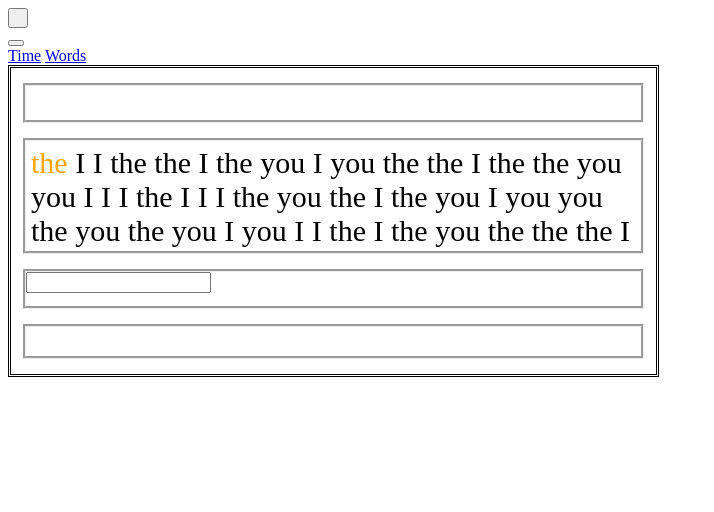
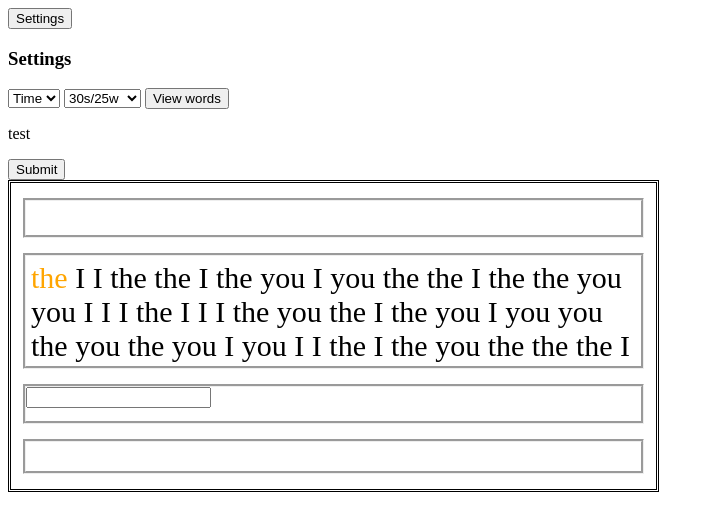
Before and after one commit to leon0241/typings, a plain HTML site: page index.html in a window 1280 px wide. Shown: the whole page, without its empty margins (0-714 px from the left). Drawn offline with Linux system fonts and the light colour scheme.

Commit message:
setting buttons working

```diff
--- a/game.js
+++ b/game.js
@@ -51,7 +51,7 @@ class GameSettings {
     switch (switcher) {
       // Time(30s, 60s, 120s)
       case "00": {
-        output = 5;
+        output = 30;
         break;
       }
       case "01": {
@@ -65,7 +65,7 @@ class GameSettings {
 
       // Words(25 words, 50 words, 100 words)
       case "10": {
-        output = 5;
+        output = 25;
         break;
       }
       case "11": {
@@ -167,7 +167,6 @@ class UserGame extends GameSettings {
     let newDifficulty = y;
     this._type = newType;
     this._difficulty = newDifficulty;
-    console.log(this._type, this._difficulty)
   }
 
   // Creates an array of 30 with random words
@@ -385,6 +384,7 @@ class GameFunctions extends UserGame {
     gameTypingField.value = "";
 
     //
+    console.log(typeof(this._type))
     if (this._type === 1) {
       DOMFunctions.changeGameProgress(this.getCalculatedDifficulty() - this._userWordCount);
     }
@@ -446,6 +446,7 @@ class DOMManipulation {
   // Shows the words on screen and sets starting word as highlight
   showArray(gameWords) {
     let area = this._area;
+    area.innerHTML = "";
     // TODO: rename area
     // Creates new spans with text from gamewords[]
     // Repeats 50 times for some overflow
@@ -537,10 +538,12 @@ DOMFunctions.showArray(Game.gameWords);
 
 function newGame(that) {
   let type = that.test_type.value;
+  type = parseInt(type, 10)
   let length = that.test_length.value;
-  alert(type)
+  length = parseInt(length, 10)
 
   Game.editGameData(type, length);
+  Game.initialiseArray()
   DOMFunctions.showArray(Game.gameWords);
 }
 
@@ -548,7 +551,9 @@ function newGame(that) {
 // On mouse click on typing field
 gameTypingField.onclick = () => {
   // Sets condition to true so if a key is pressed the game will start
-  clicked = true;
+  if (inGame === false) {
+    clicked = true;
+  }
 }
 
 // On character pressed in the typing field
--- a/index.html
+++ b/index.html
@@ -3,23 +3,56 @@
   <head>
     <meta charset="utf-8">
     <title>typings</title>
-    <link rel="stylesheet/less" type="text/css" href="styles.less" />
-    <script src="less.js" ></script>
+    <link rel="stylesheet" type="text/css" href="styles.css"/>
   </head>
   <body>
-    <div class="settings">
-      <button id="settingsButton" type="button" name="button"></button>
-    </div>
-    <div class="typeDropdown">
-      <button onclick="dropdownMenu()" type="button" name="button"></button>
-      <div class="dropdownContent">
-        <a href="#">Time</a>
-        <a href="#">Words</a>
+
+    <button id="settingsButton">Settings</button>
+    <nav>
+      <form name="settingsForm" onsubmit="newGame(this);return false">
+        <header>
+          <h3>Settings</h3>
+        </header>
+
+        <section>
+          <select name="test_type" id="test_type">
+            <option value="0">Time</option>
+            <option value="1">Text</option>
+          </select>
+
+          <select name="test_length" id="test_length">
+            <option value="0">30s/25w</option>
+            <option value="1">1m/50w</option>
+            <option value="2">2m/100w</option>
+          </select>
+
+          <button id="openModal">View words</button>
+
+          <div id="wordModal" class="modal">
+            <div class="modal_content">
+              <p>test</p>
+            </div>
+          </div>
+
+          <button id="submitButton" type="submit">Submit</button>
+        </section>
+      </form>
+    </nav>
+
+    <main>
+      <div class="gameContainer">
+
       </div>
-    </div>
-    <div class="gameContainer">
+    </main>
 
-    </div>
+    <a href="">
+
+    </a>
+
+    <nav>
+
+    </nav>
+
     <script type="text/javascript" src="main.js"></script>
     <script type="text/javascript" src="game.js"></script>
   </body>
--- a/styles.less
+++ b/styles.less
@@ -19,6 +19,7 @@
   }
 
   .gameWordArea{
+    position: relative;
     border: @borderStyle;
     overflow: hidden;
     padding: 5px;
@@ -37,6 +38,7 @@
     .wrongWord{
       color: red;
     }
+
   }
 
   .gameTypingArea{
@@ -50,8 +52,3 @@
   }
 
 }
-
-#settingsButton{
-  height: 20px;
-  width: 20px;
-}
```
Also changed, not shown: styles.css.
